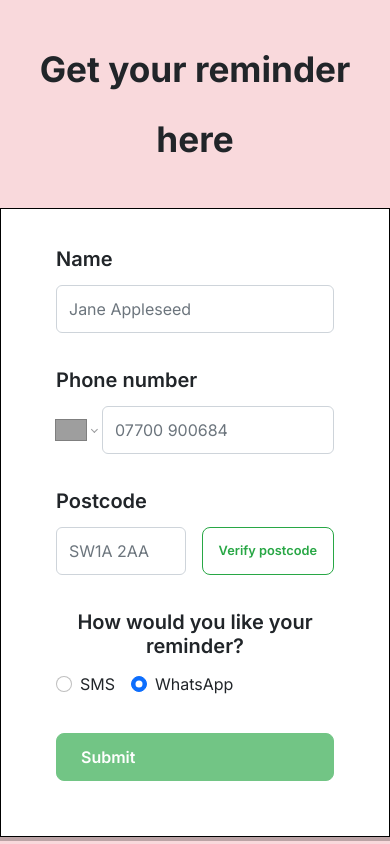
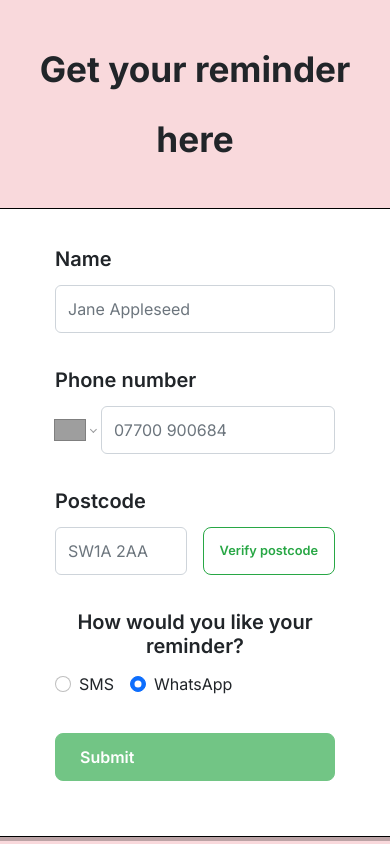
Before and after one commit to Curtis-Turk/Remember-to-Vote, a Next.js app: page / in a window 390 px wide. Shown: the top 844 px of the page. Built offline with nearby package versions, Linux system fonts and the light colour scheme; grey boxes are pictures that could not be loaded.

Commit message:
form border outline disappearing on phone

```diff
--- a/styles.css
+++ b/styles.css
@@ -214,6 +214,10 @@ weight: 600
     font-size: 28px;
     padding-top: 3vh;
     margin-bottom: 3vh;
+  }
+  #polling-form {
+    border-right: none !important;
+    border-left: none !important;
   }
 }
 
```
